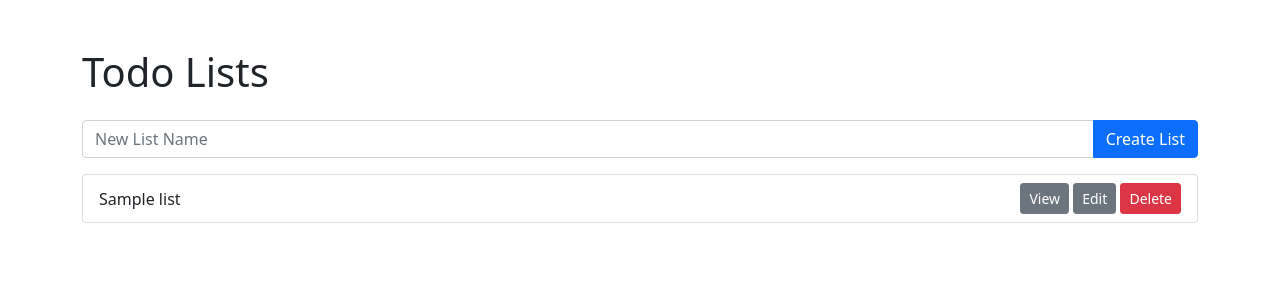
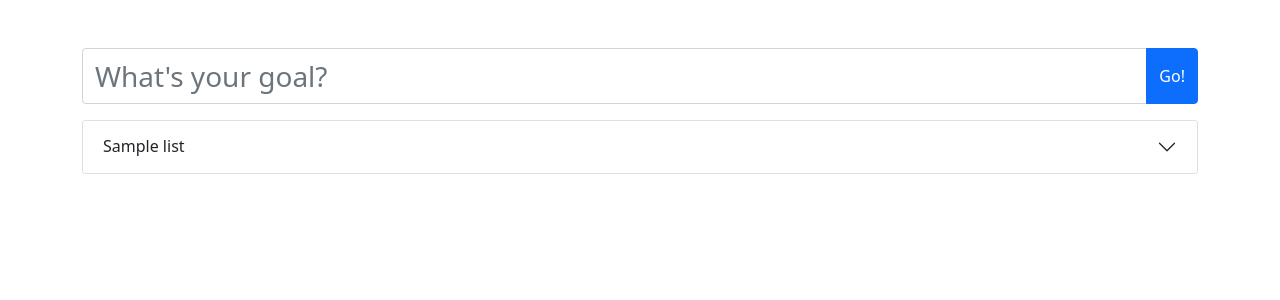
Before and after one commit to juleskuehn/badger-ai, a Flask app: template templates/index.html in a window 1280 px wide. Shown: the top 300 px of the page. Run offline with Flask 3, Linux system fonts and the light colour scheme; the template is opened without the code that fills it: values that come from a table or form of the project are taken from there, others are empty; tables that the repository leaves empty hold one stand-in row (values such as "Sample post"); some libraries are stand-ins or nearby versions.

Commit message:
refactor, cleanup, fix notifications

```diff
--- a/app.py
+++ b/app.py
@@ -31,20 +31,6 @@ import openai
 
 
 openai.api_key = os.getenv("OPENAI_API_KEY")
-
-
-# while True:
-#     # Loop to test generate_tasks
-#     list_name = input("List name: ")
-#     num_tasks = int(input("Number of tasks: "))
-#     if num_tasks == 0:
-#         break
-#     # difficulty = int(input("Difficulty: "))
-#     print(
-#         generate_tasks(
-#             list_name, num_tasks=num_tasks, num_seconds=60, difficulty=1, reflect=True
-#         )
-#     )
 
 
 class List(db.Model):
@@ -86,7 +72,7 @@ def index():
     lists = List.query.all()
     # Reverse lists
     lists = lists[::-1]
-    return render_template("lists.html", lists=lists)
+    return render_template("index.html", lists=lists)
 
 
 @app.route("/list/new", methods=["POST"])
@@ -112,28 +98,6 @@ def new_list():
     return render_template("accordion_item.html", list=list)
 
 
-@app.route("/list/<int:list_id>/start")
-def new_list_splash(list_id):
-    list = List.query.get_or_404(list_id)
-    return render_template("new_list_splash.html", list=list)
-
-
-@app.route("/list/<int:list_id>/settings")
-def list_settings(list_id):
-    list = List.query.get_or_404(list_id)
-    return render_template("list_settings.html", list=list)
-
-
-@app.route("/list/<int:list_id>/tasks/edit", methods=["GET", "POST"])
-def edit_list(list_id):
-    list = List.query.get_or_404(list_id)
-    if request.method == "POST":
-        list.name = request.form["name"]
-        db.session.commit()
-        return redirect(url_for("list_settings", list_id=list.id))
-    return render_template("edit_list.html", list=list)
-
-
 @app.route("/list/<int:list_id>/generate_tasks", methods=["POST"])
 def generate_list_tasks(list_id):
     list = List.query.get_or_404(list_id)
@@ -151,12 +115,6 @@ def generate_list_tasks(list_id):
         db.session.add(new_item)
     db.session.commit()
     return render_template("accordion_tasks.html", list=list)
-
-
-@app.route("/lists")
-def lists():
-    lists = List.query.all()
-    return render_template("lists.html", lists=lists)
 
 
 @app.route("/list/<int:list_id>/delete", methods=["POST"])
@@ -178,16 +136,6 @@ def toggle_active(list_id):
     return render_template("notification_toggle.html", list=list)
 
 
-@app.route("/list/<int:list_id>/item/new", methods=["POST"])
-def new_item(list_id):
-    list = List.query.get_or_404(list_id)
-    description = request.form["description"]
-    new_item = Item(description=description, list=list)
-    db.session.add(new_item)
-    db.session.commit()
-    return redirect(url_for("edit_list", list_id=list.id))
-
-
 @app.route("/item/<int:item_id>/edit", methods=["POST"])
 def edit_item(item_id):
     item = Item.query.get_or_404(item_id)
@@ -207,23 +155,22 @@ def delete_item(item_id):
 
 
 @app.route("/get_random_item")
-def get_random_item():
+def random_notification():
     # Query the database for Items
     items = Item.query.all()
     # Select a random item
     if len(items) == 0:
-        return jsonify(id=None, description=None, list_name=None)
+        return jsonify(body=None)
     item = random.choice(items)
     # Return the item as JSON
     return jsonify(
         {
             "id": item.id,
-            "list_name": item.list.name,
+            "title": item.list.name,
             "body": item.description,
-            "badge": "/static/badger-1.png",
-            "image": "/static/badger-1.png",
-            "icon": "/static/badger-1.png",
-            "requireInteraction": True,
+            "image": "/static/img/badger-1.png",
+            "badge": "/static/img/badger-1.png",
+            "icon": "/static/img/badger-1.png",
         }
     )
 
--- /dev/null
+++ b/static/js/notifications.js
@@ -0,0 +1,37 @@
+
+
+function sendNotification() {
+  // Query the database for Items
+  fetch('/get_random_item')
+    .then(response => response.json())
+    .then(item => {
+      if (item.body === null) return;
+      // Show the notification
+      if ('Notification' in window) {
+        if (Notification.permission === 'granted') {
+          new Notification(item.title, {
+            body: item.body,
+            badge: item.badge,
+            icon: item.icon,
+            image: item.image,
+            requireInteraction: item.requireInteraction,
+          });
+        } else if (Notification.permission !== 'denied') {
+          Notification.requestPermission().then((permission) => {
+            if (permission === 'granted') {
+              new Notification(item.title, {
+                body: item.body,
+                badge: item.badge,
+                icon: item.icon,
+                image: item.image,
+                requireInteraction: item.requireInteraction,
+              });
+            }
+          });
+        }
+      }
+    });
+}
+
+// Send a notification every minute
+setInterval(sendNotification, 20 * 1000);
--- a/templates/index.html
+++ b/templates/index.html
@@ -1,34 +1,72 @@
-<!doctype html>
-<html lang="en">
+<!DOCTYPE html>
+<html>
+
 <head>
-    <meta charset="utf-8">
-    <meta name="viewport" content="width=device-width, initial-scale=1">
-    <title>Todo Lists</title>
-    <link href="https://cdn.jsdelivr.net/npm/bootstrap@5.1.3/dist/css/bootstrap.min.css" rel="stylesheet">
+  <title>Badger</title>
+  <link rel="stylesheet" href="https://cdn.jsdelivr.net/npm/bootstrap@5.1.3/dist/css/bootstrap.min.css">
+  <link href="https://cdn.jsdelivr.net/npm/bootstrap-icons@1.7.2/font/bootstrap-icons.css" rel="stylesheet">
+  <style>
+    h2.accordion-header {
+      display: flex;
+      justify-content: space-between;
+      align-items: center;
+    }
+
+    h2.accordion-header form {
+      margin-bottom: 0;
+    }
+
+    h2.accordion-header form button {
+      white-space: nowrap;
+    }
+
+    .htmx-request.htmx-indicator {
+      display: block;
+    }
+
+    .htmx-indicator {
+      display: none;
+    }
+  </style>
+  <script src="https://unpkg.com/htmx.org@1/dist/htmx"></script>
+
 </head>
+
 <body>
   <div class="container mt-5">
-      <h1 class="mb-4">Todo Lists</h1>
-      <form action="{{ url_for('new_list') }}" method="POST" class="mb-3">
+    <!-- <h1 class="h3 mb-3">Badger AI</h1> -->
+    <form id="new-list-form" action="{{ url_for('new_list') }}" method="POST" class="mb-3"
+      hx-post="{{ url_for('new_list') }}" hx-target="#accordion" hx-indicator="#spinner" hx-swap="afterbegin">
       <div class="input-group">
-          <input type="text" class="form-control" name="name" placeholder="New List Name" required>
-          <button type="submit" class="btn btn-primary">Create List</button>
+        <input id="new-list-name" type="text" class="form-control fs-3" name="name" placeholder="What's your goal?"
+          required>
+        <button type="submit" class="btn btn-primary">Go!</button>
       </div>
     </form>
-      <ul class="list-group">
+    <div id="spinner" class="spinner-border text-primary htmx-indicator mb-3" role="status">
+      <span class="visually-hidden">Loading...</span>
+    </div>
+    <div class="accordion" id="accordion">
       {% for list in lists %}
-          <li class="list-group-item d-flex justify-content-between align-items-center">
-            {{ list.name }}
-            <div>
-              <a href="{{ url_for('view_list', list_id=list.id) }}" class="btn btn-secondary btn-sm">View</a>
-              <a href="{{ url_for('edit_list', list_id=list.id) }}" class="btn btn-secondary btn-sm">Edit</a>
-              <form action="{{ url_for('delete_list', list_id=list.id) }}" method="POST" class="d-inline-block">
-                <button type="submit" class="btn btn-danger btn-sm">Delete</button>
-              </form>
+      {% include 'accordion_item.html' %}
+      {% endfor %}
     </div>
-          </li>
-        {% endfor %}
-      </ul>
   </div>
+
+  <script src="https://cdn.jsdelivr.net/npm/bootstrap@5/dist/js/bootstrap.bundle.min.js"></script>
+  <script>
+    document.addEventListener("htmx:afterSwap", function (event) {
+      if (event.detail.target.id === "accordion") {
+        document.querySelector("#new-list-name").value = "";
+        let newItem = event.detail.target.querySelector(".accordion-item:first-child");
+        let bsCollapse = new bootstrap.Collapse(newItem.querySelector(".accordion-collapse"), {
+          toggle: true
+        });
+      }
+    });
+  </script>
+  <script src="/static/js/notifications.js"></script>
+
 </body>
+
 </html>
```
Also changed, not shown: templates/edit_list.html (deleted, +0 -69 lines), templates/lists.html (deleted, +0 -107 lines), static/img/badger-1.png (renamed from static/badger-1.png), static/js/service-worker.js (renamed from static/service-worker.js). Lines whose indentation alone changed are shown as unchanged.
